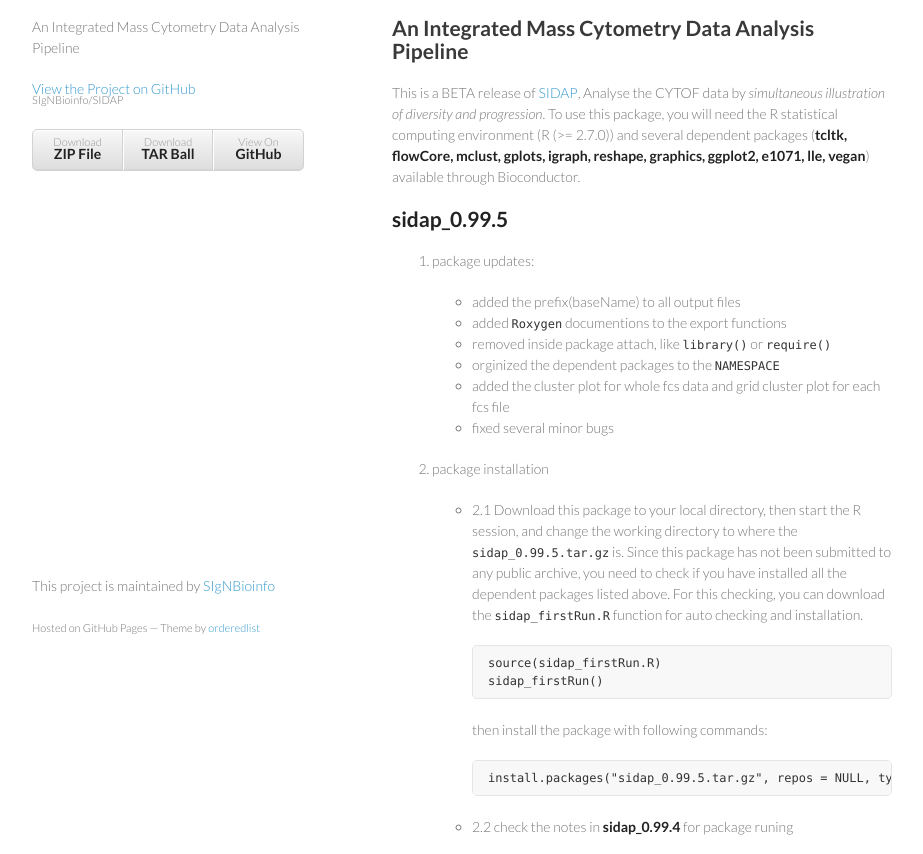
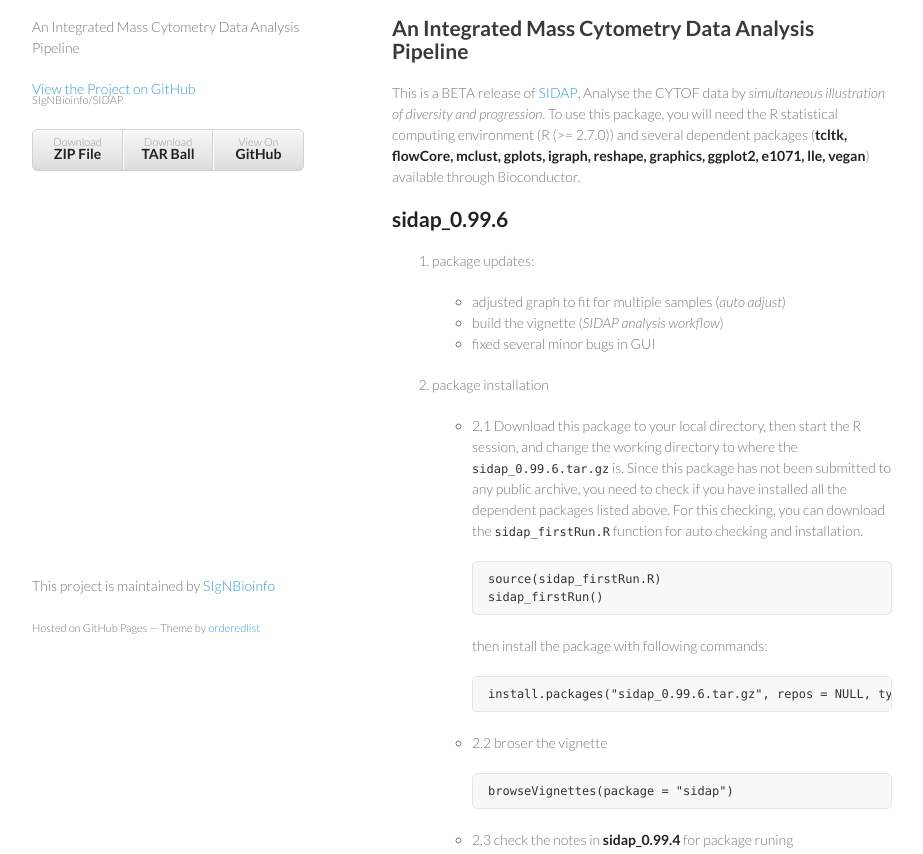
Before and after one commit to SIgNBioinfo/SIDAP, a plain HTML site: page index.html in a window 1280 px wide. Shown: the part 93-947 px from the top of the page, without its empty margins (178-1101 px from the left). Drawn offline with Linux system fonts and the light colour scheme.

```diff
--- a/index.html
+++ b/index.html
@@ -35,6 +35,47 @@
 <a name="an-integrated-mass-cytometry-data-analysis-pipeline" class="anchor" href="#an-integrated-mass-cytometry-data-analysis-pipeline"><span class="octicon octicon-link"></span></a>An Integrated Mass Cytometry Data Analysis Pipeline</h2>
 
 <p>This is a BETA release of <a href="http://signbioinfo.github.io/SIDAP">SIDAP</a>, Analyse the CYTOF data by <em>simultaneous illustration of diversity and progression</em>. To use this package, you will need the R statistical computing environment (R (&gt;= 2.7.0)) and several dependent packages (<strong>tcltk, flowCore, mclust, gplots, igraph, reshape, graphics, ggplot2, e1071, lle, vegan</strong>) available through Bioconductor. </p>
+
+<h2>
+<a name="sidap_0996" class="anchor" href="#sidap_0996"><span class="octicon octicon-link"></span></a><strong>sidap_0.99.6</strong>
+</h2>
+
+<ol>
+<li>
+<p>package updates:</p>
+
+<ul>
+<li>adjusted graph to fit for multiple samples (<em>auto adjust</em>) </li>
+<li>build the vignette (<em>SIDAP analysis workflow</em>) </li>
+<li>fixed several minor bugs in GUI</li>
+</ul>
+</li>
+<li>
+<p>package installation</p>
+
+<ul>
+<li>
+<p>2.1 Download this package to your local directory, then start the R session, and change the working directory to where the <code>sidap_0.99.6.tar.gz</code> is. Since this package has not been submitted to any public archive, you need to check if you have installed all the dependent packages listed above. For this checking, you can download the <code>sidap_firstRun.R</code> function for auto checking and installation.</p>
+
+<pre><code>source(sidap_firstRun.R)
+sidap_firstRun()
+</code></pre>
+
+<p>then install the package with following commands:</p>
+
+<pre><code>install.packages("sidap_0.99.6.tar.gz", repos = NULL, type = "source")
+</code></pre>
+</li>
+<li>
+<p>2.2 broser the vignette</p>
+
+<pre><code>browseVignettes(package = "sidap")
+</code></pre>
+</li>
+<li><p>2.3 check the notes in <strong>sidap_0.99.4</strong> for package runing    </p></li>
+</ul>
+</li>
+</ol>
 
 <h2>
 <a name="sidap_0995-" class="anchor" href="#sidap_0995-"><span class="octicon octicon-link"></span></a>
@@ -75,7 +116,9 @@
 </li>
 </ul>
 </li>
-</ol><h2>
+</ol>
+
+<h2>
 <a name="sidap_0994-" class="anchor" href="#sidap_0994-"><span class="octicon octicon-link"></span></a>
 <strong>sidap_0.99.4</strong> </h2>
 
```
Also changed, not shown: params.json (+1 -1 lines).
